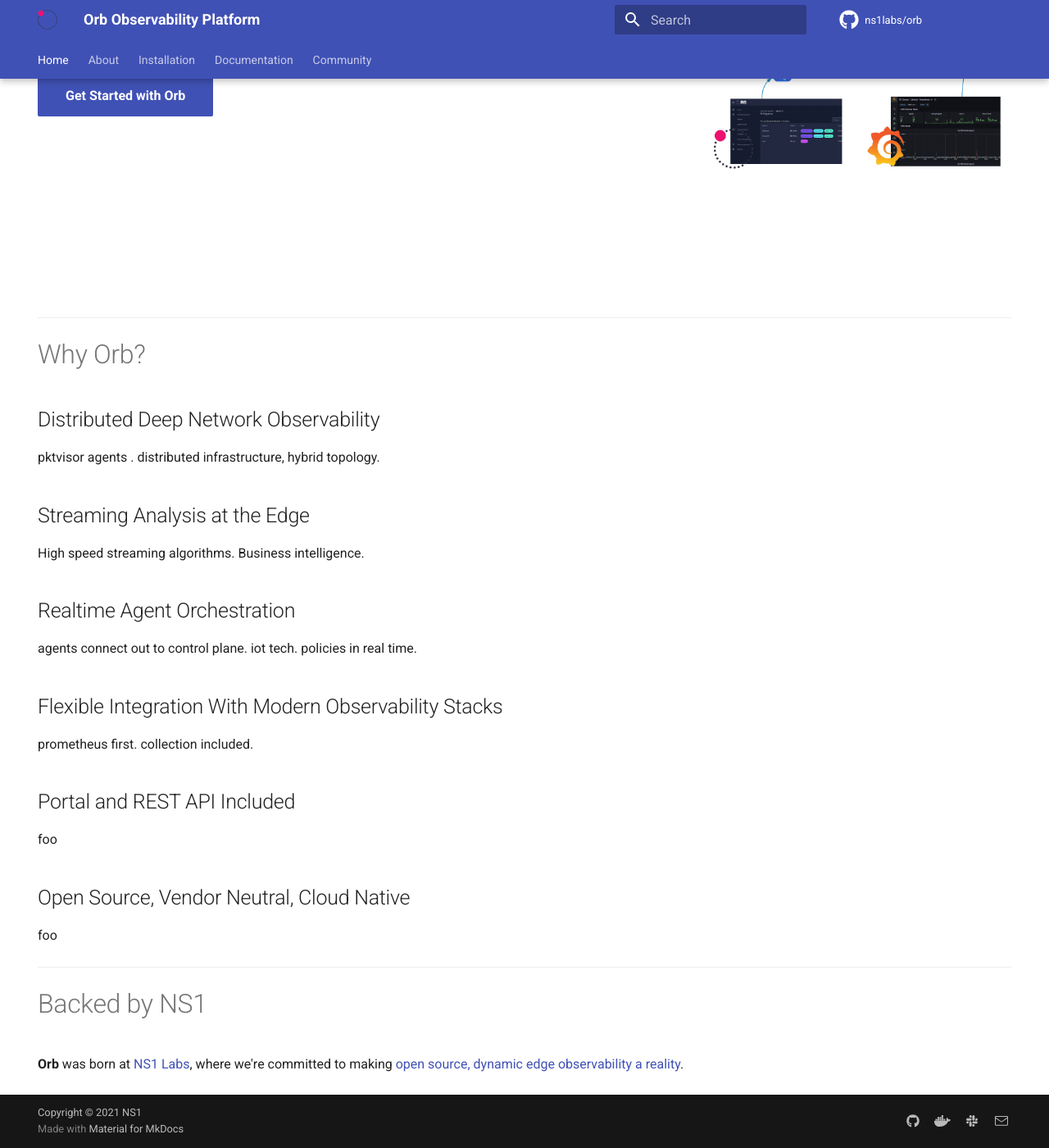
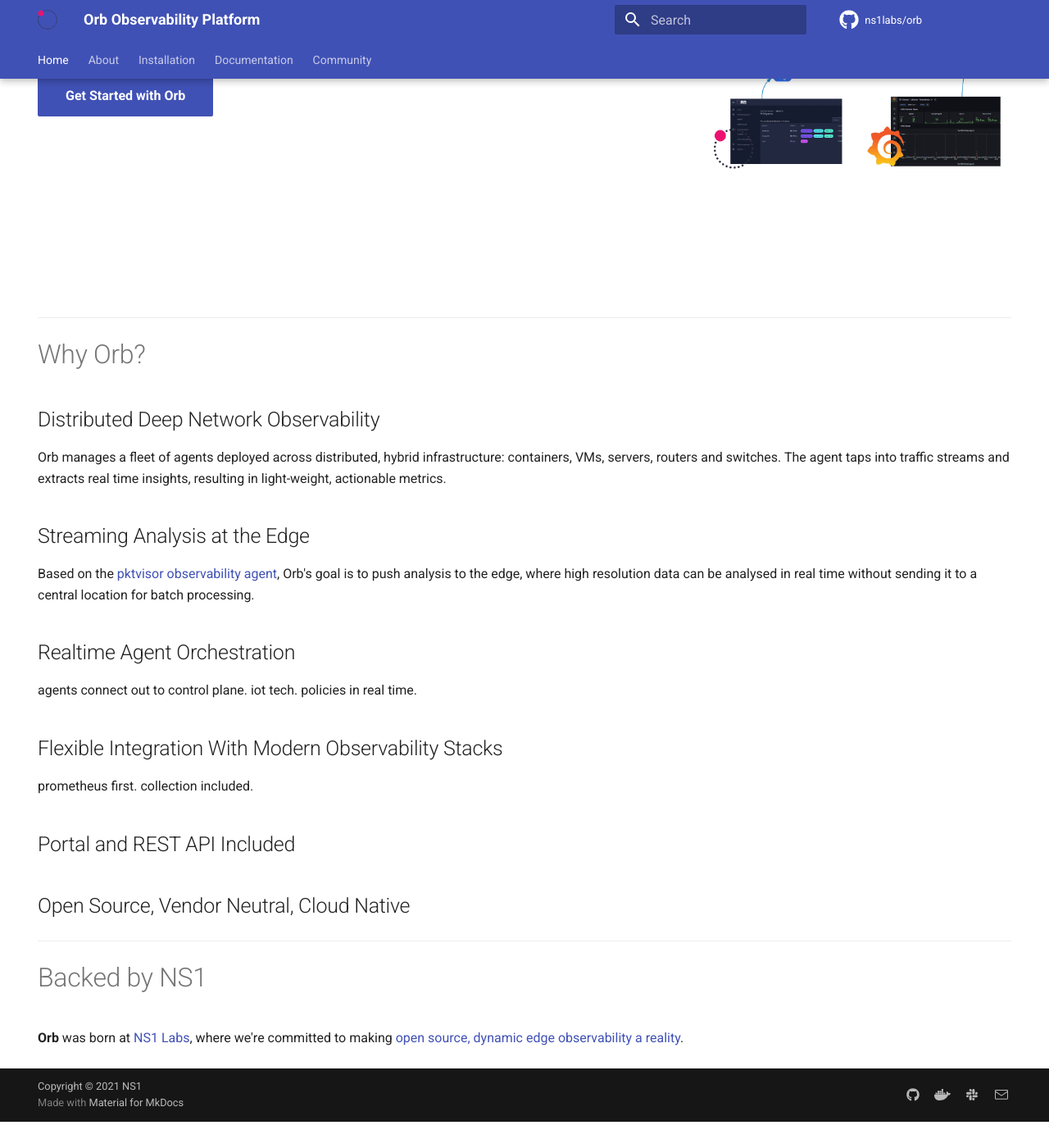
Before and after one commit to orb-community/orb-website, an MkDocs documentation site: the page built from docs/index.md, in a window 1280 px wide and 1400 px high, scrolled down 435 px. Shown: the whole window at 82% size. Built offline with MkDocs 1.6.1 and Material for MkDocs 9.7.7, drawn with Linux system fonts in a browser that asks for light colours; comment, search, counter and statistics services are not loaded; after the commit the page ends 1803 px from its top, so only the background shows below that.

Commit message:
sketch in main page changes

```diff
--- a/docs/index.md
+++ b/docs/index.md
@@ -20,22 +20,22 @@
 # Why Orb?
 
 ## Distributed Deep Network Observability
-<p>pktvisor agents . distributed infrastructure, hybrid topology.</p>
+Orb manages a fleet of agents deployed across distributed, hybrid infrastructure: containers, VMs, servers, routers and switches.
+The agent taps into traffic streams and extracts real time insights, resulting in light-weight, actionable metrics.
 
 ## Streaming Analysis at the Edge
-<p>High speed streaming algorithms. Business intelligence.</p>
+Based on the [pktvisor observability agent](https://pktvisor.dev), Orb's goal is to push analysis to the edge, where high resolution
+data can be analysed in real time without sending it to a central location for batch processing.
 
 ## Realtime Agent Orchestration
-<p>agents connect out to control plane. iot tech. policies in real time.</p>
+agents connect out to control plane. iot tech. policies in real time.
 
 ## Flexible Integration With Modern Observability Stacks
-<p>prometheus first. collection included.</p>
+prometheus first. collection included.
 
 ## Portal and REST API Included
-<p>foo</p>
 
 ## Open Source, Vendor Neutral, Cloud Native
-<p>foo</p>
 
 ***
 
```
